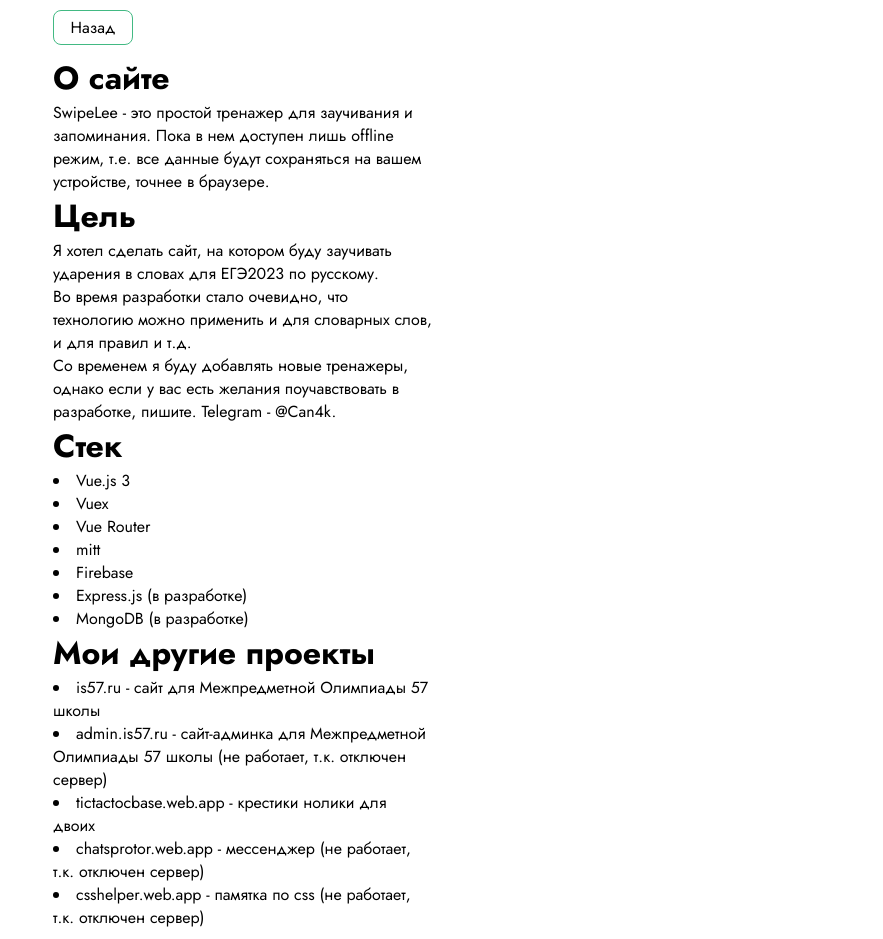
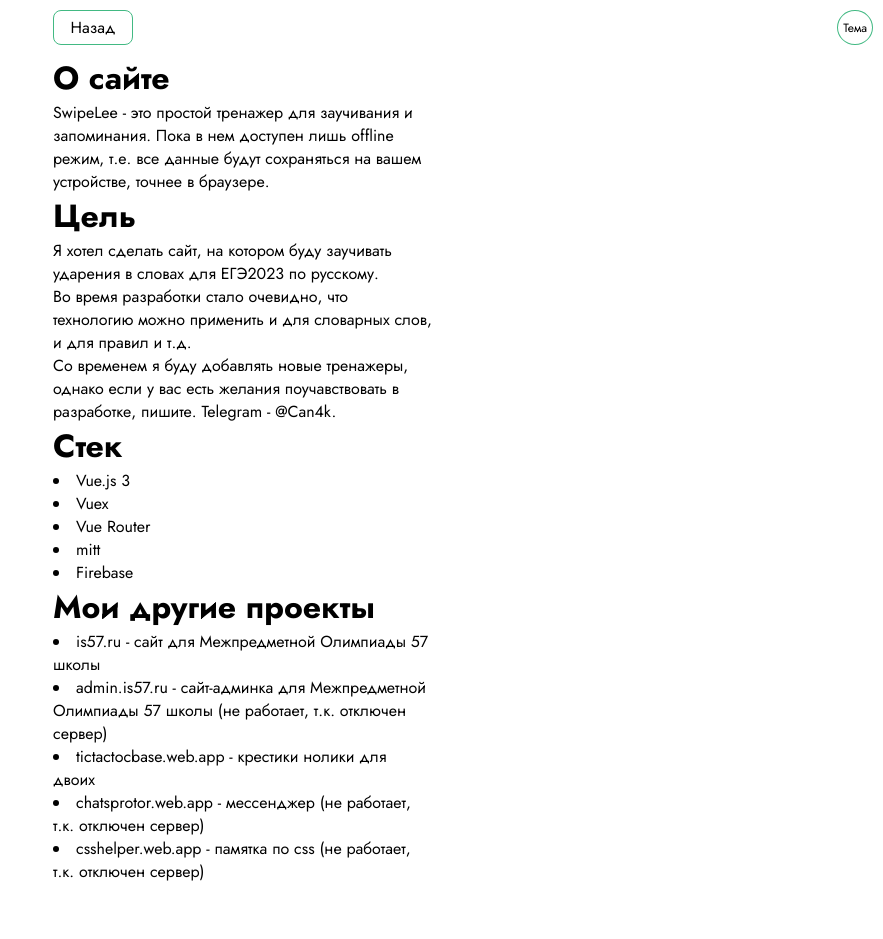
Before and after one commit to Can4k/SwipeLee, a Vue app in the folder frontend/: page /about in a window 1280 px wide. Shown: the whole page, without its empty margins (397-1280 px from the left). After the commit the page ends 893 px from the top, so only its background shows below. Built offline with nearby package versions, Linux system fonts and the light colour scheme.

Commit message:
changed: стилистлические изменения добавление темной темы

```diff
--- a/frontend/src/App.vue
+++ b/frontend/src/App.vue
@@ -1,10 +1,14 @@
 <template>
+  <ChangeThemeButton/>
   <router-view>
   </router-view>
 </template>
 
 <script>
+import ChangeThemeButton from "@/UI/ChangeThemeButton.vue";
+
 export default {
+  components: {ChangeThemeButton},
   methods: {
     async getTypeList() { // получаем список type
       // пока оставляем пустым
@@ -26,6 +30,10 @@ export default {
   mounted() {
     this.getTypeList();
     this.getStat();
+    if (!localStorage.theme) {
+      localStorage.theme = 'white';
+    }
+    this.$store.commit('changeTheme', localStorage.theme);
   }
 }
 </script>
@@ -40,4 +48,7 @@ export default {
 .v-leave-to {
   opacity: 0;
 }
+*::-webkit-scrollbar {
+  width: 0;
+}
 </style>
--- a/frontend/src/UI/BackButton.vue
+++ b/frontend/src/UI/BackButton.vue
@@ -1,5 +1,5 @@
 <template>
-  <div @click="toMain()" class="BackButton">
+  <div :style="this.$store.state.theme === 'black'? 'color: white' : 'color: black'" @click="toMain()" class="BackButton">
     <div class="flexx">
       Назад
     </div>
@@ -27,6 +27,7 @@ export default {
   border-radius: 8px;
   width: 80px;
   cursor: pointer;
+  user-select: none;
 }
 
 .flexx {
--- /dev/null
+++ b/frontend/src/UI/ChangeThemeButton.vue
@@ -0,0 +1,29 @@
+<template>
+  <WideButton
+      @click="this.$store.commit('changeTheme')" class="theme">Тема
+  </WideButton>
+</template>
+
+<script>
+import WideButton from "@/UI/WideButton.vue";
+
+export default {
+  name: "ChangeThemeButton",
+  components: {WideButton}
+}
+</script>
+
+<style scoped>
+.theme {
+  z-index: 5;
+  position: fixed;
+  margin: 0 !important;
+  font-size: 12px;
+  border-radius: 100%;
+  padding: 0 5px;
+  height: 35px;
+  right: 10px;
+  top: 10px;
+  user-select: none;
+}
+</style>
--- a/frontend/src/UI/WideButton.vue
+++ b/frontend/src/UI/WideButton.vue
@@ -1,6 +1,6 @@
 <template>
   <div :style="style" class="WideButton">
-    <div class="wrapper">
+    <div :style="this.$store.state.theme === 'black'? 'color: white' : 'color: black'" class="wrapper">
       <slot></slot>
       <div v-if="tags && tags.length" class="tag-wrapper">
         <div class="tag" v-for="tag in tags">
@@ -23,7 +23,6 @@ export default {
 
 <style scoped>
 .WideButton {
-  min-width: 100px;
   height: 50px;
   padding: 5px;
   border: 1px solid #42b983;
@@ -37,7 +36,7 @@ export default {
   border-radius: 10px;
 }
 .WideButton:hover {
-  background-color: #4ece93;
+  background-color: #42b983;
 }
 .wrapper {
   word-break: break-all;
--- a/frontend/src/store/index.js
+++ b/frontend/src/store/index.js
@@ -17,11 +17,13 @@ export default createStore({
                 enName: "accenttest",
                 nextMode: "order",
                 tags: ['ЕГЭ 2023', 'Тест'],
-                style: {'border': '1px solid blue'},
+                style: {},
                 description: "В этом режиме все слова идут в том порядке, в котором они даны в исходном файле",
                 filename: "accent2.json",
             }
         ],
+
+        theme: "",
 
         vowels: 'аяуюоеёэиы',
         stat: {
@@ -38,7 +40,7 @@ export default createStore({
     getters: {
         percent: (state) => (title) => {
             if (state.stat[title].amountAll) {
-                return Math.round(state.stat[title].amountOk / state.stat[title].amountAll * 100) + '%';
+                return "Ваша точность: " + Math.round(state.stat[title].amountOk / state.stat[title].amountAll * 100) + '%';
             } else {
                 return "Нет данных";
             }
@@ -72,6 +74,19 @@ export default createStore({
         clearTypeStat(state, type) {
             state.stat[type].amountAll = 0;
             state.stat[type].amountOk = 0;
+        },
+        changeTheme(state, theme) {
+            if (!theme) {
+                if (state.theme === 'white') {
+                    state.theme = 'black';
+                } else {
+                    state.theme = 'white';
+                }
+            } else {
+                state.theme = theme;
+            }
+            document.querySelector('html').style.backgroundColor = (state.theme === 'black' ? "#003b3b" : "white");
+            localStorage['theme'] = state.theme;
         }
     },
     actions: {},
--- a/frontend/src/views/AboutView.vue
+++ b/frontend/src/views/AboutView.vue
@@ -1,28 +1,34 @@
 <template>
-  <div class="wrapper">
+  <div :style="this.$store.state.theme === 'black'? {color: 'white'} : {color: 'black'}" class="wrapper">
     <BackButton/>
     <div class="description">
+      <div class="paragraph">
         <h1>О сайте</h1>
         SwipeLee - это простой тренажер для заучивания и запоминания. Пока в нем доступен лишь offline режим, т.е. все данные
         будут сохраняться на вашем устройстве, точнее в браузере.
+      </div>
+      <div class="paragraph">
         <h1>Цель</h1>
         <div>Я хотел сделать сайт, на котором буду заучивать ударения в словах для ЕГЭ2023 по русскому.</div>
         <div>Во время разработки стало очевидно, что технологию можно применить и для словарных слов, и для правил и т.д. </div>
         <div>Со временем я буду добавлять новые тренажеры, однако если у вас есть желания поучавствовать в разработке, пишите. Telegram - @Can4k.</div>
+      </div>
+      <div class="paragraph">
         <h1>Стек</h1>
         <li>Vue.js 3</li>
         <li>Vuex</li>
         <li>Vue Router</li>
         <li>mitt</li>
         <li>Firebase</li>
-      <li>Express.js (в разработке)</li>
-      <li>MongoDB (в разработке)</li>
+      </div>
+      <div class="paragraph">
         <h1>Мои другие проекты</h1>
         <li>is57.ru - сайт для Межпредметной Олимпиады 57 школы</li>
         <li>admin.is57.ru - сайт-админка для Межпредметной Олимпиады 57 школы (не работает, т.к. отключен сервер)</li>
         <li>tictactocbase.web.app - крестики нолики для двоих</li>
         <li>chatsprotor.web.app - мессенджер (не работает, т.к. отключен сервер)</li>
         <li>csshelper.web.app - памятка по css (не работает, т.к. отключен сервер)</li>
+      </div>
     </div>
   </div>
 </template>
--- a/frontend/src/views/MainView.vue
+++ b/frontend/src/views/MainView.vue
@@ -1,7 +1,7 @@
 <template>
   <div class="wrapper">
     <header>
-      <h2>SwipeLee</h2>
+      <h2 :style="this.$store.state.theme === 'black'? 'color: white' : 'color: black'">SwipeLee</h2>
       <div class="header-2">
         <WideButton class="stat" @click="replace('stat')">
           Статистика
@@ -60,12 +60,6 @@ export default {
     innerData(type) {
       return type;
       // пока обойдемся просто подписию
-      if (type === 'Ударение') {
-        return type;
-      }
-      if (type === 'Ударение (тест)') {
-        return type + ' ' + this.$store.state.stat[this.$store.getters.translateType(type)].amountOk + '/' + this.$store.state.stat[this.$store.getters.translateType(type)].amountAll;
-      }
     }
   },
   mounted() {
@@ -100,6 +94,7 @@ section {
   justify-content: center;
   flex-direction: column;
   margin-top: 20px;
+  user-select: none;
 }
 
 .types {
@@ -111,16 +106,17 @@ section {
   font-size: 10px;
   margin-top: 10px;
   margin-bottom: 20px;
-  border: 1px solid #4ece93;
+  border: 1px solid #42b983;
   padding: 5px;
   border-radius: 10px;
-  background-color: #4ece93;
+  background-color: #42b983;
   text-align: center;
 }
 
 .stat {
   margin-top: 10px;
-  width: 20px;
+  min-width: 100px;
+  user-select: none;
 }
 
 .header-2 {
--- a/frontend/src/views/StatView.vue
+++ b/frontend/src/views/StatView.vue
@@ -1,15 +1,20 @@
 <template>
-  <div class="wrapper">
+  <div :style="this.$store.state.theme === 'black'? 'color: white' : 'color: black'" class="wrapper">
     <BackButton/>
     <h1>Статистика
-      <button @click="clearStat()">Отчистить статистику</button>
+      <button :style="this.$store.state.theme === 'black'? 'border: 1px solid #42b983; color: white; background-color: #003b3b' : 'color: black'"
+              @click="clearStat()">Отчистить статистику
+      </button>
     </h1>
     <div v-for="type in this.$store.state.modes" class="stat-block">
       <h2>{{ type.name }}</h2>
       {{ fraction(type.enName) }} =
       <b>{{ percent(type.enName) }}</b>
       <div>
-        <button class="tag" @click="clearStat(type.enName)">Отчистить статистику</button>
+        <button :style="this.$store.state.theme === 'black'? 'border: 1px solid #42b983; color: white; background-color: #003b3b' : 'color: black'"
+                class="tag"
+                @click="clearStat(type.enName)">Отчистить статистику
+        </button>
       </div>
     </div>
     <h1>Проблемные слова</h1>
@@ -17,6 +22,10 @@
       <div class="container-inner">
         <div v-for="word in hardWords">{{ word }}</div>
       </div>
+<!--      <button :style="this.$store.state.theme === 'black'? 'border: 1px solid green; color: white; background-color: #003b3b' : 'color: black'"
+              class="tag tag2"
+              @click="clearStat(type.enName)">Отчистить статистику
+      </button>-->
     </div>
   </div>
 </template>
@@ -66,6 +75,7 @@ h1 {
   display: flex;
   align-items: center;
   justify-content: space-between;
+  user-select: none;
 }
 
 h2 {
@@ -75,9 +85,9 @@ h2 {
 .stat-block {
   padding: 10px;
   margin: 10px;
-  color: black;
   border-radius: 10px;
   border: 1px solid #42b983;
+  user-select: none;
 }
 
 .wrapper {
@@ -85,13 +95,11 @@ h2 {
   position: relative;
   left: 50%;
   transform: translate(-50%);
-  height: calc(100vh - 20px);
   display: flex;
   flex-direction: column;
 }
 
 b {
-  color: black;
   font-weight: 200;
 }
 
@@ -110,7 +118,7 @@ button {
 
 .problems-container {
   position: relative;
-  height: 100%;
+  height: 200px;
   border: 1px solid #42b983;
   overflow-y: scroll;
   padding: 5px;
@@ -129,4 +137,10 @@ button {
   font-size: 10px;
 }
 
+.tag2 {
+  width: 50%;
+  left: 50%;
+  transform: translate(-50%);
+}
+
 </style>
```
Also changed, not shown: frontend/src/views/PlayView.vue (+16 -8 lines). Lines whose indentation alone changed are shown as unchanged.
